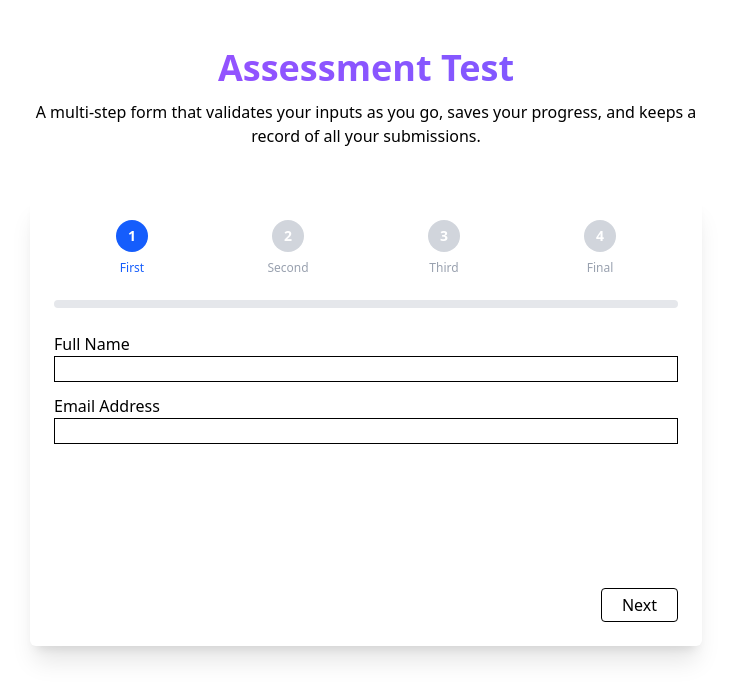
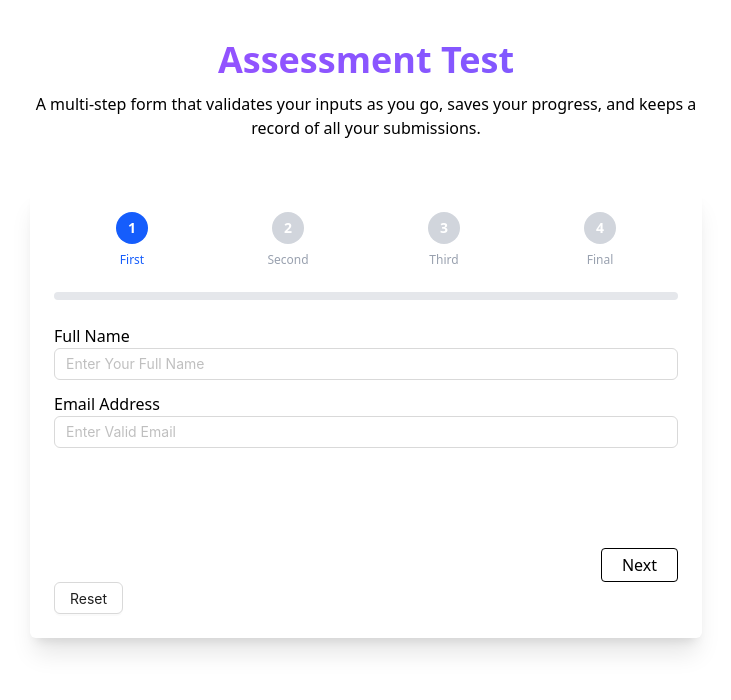
Before and after one commit to Sadi73/assessment-test, a React (Vite) app: page / in a window 1280 px wide. Shown: the top 700 px of the page, without its empty margins (274-1005 px from the left). Built offline with nearby package versions, Linux system fonts and the light colour scheme.

Commit message:
saved drafted data

```diff
--- a/src/App.tsx
+++ b/src/App.tsx
@@ -28,8 +28,8 @@ function App() {
   }, []);
 
   return (
-    <div className=''>
-      <header className="text-center my-12">
+    <div className='py-10'>
+      <header className="text-center mb-12">
         <h1 className="text-4xl font-bold mb-3 bg-gradient-to-r from-purple-500 to-indigo-500 text-transparent bg-clip-text">
           Assessment Test
         </h1>
--- a/src/components/FormRoot.tsx
+++ b/src/components/FormRoot.tsx
@@ -5,6 +5,7 @@ import SecondStep from "./steps/SecondStep";
 import ThirdStep from "./steps/ThirdStep";
 import Progressbar from "./Progressbar";
 import { getFormDataFromLocalStorage, saveFormDataToLocalStorage } from "../utils/utils";
+import { Button } from "antd";
 
 interface FormRootProps {
     onDataSaved: () => void;
@@ -28,13 +29,18 @@ export const initialValues: FormDataType = {
 
 const FormRoot: React.FC<FormRootProps> = ({ onDataSaved }) => {
     const [formData, setFormData] = useState<FormDataType>(() => {
-        return getFormDataFromLocalStorage();
+        const saved = getFormDataFromLocalStorage();
+        return saved?.data || initialValues;
     });
-    const [currentStep, setCurrentStep] = useState(1);
+
+    const [currentStep, setCurrentStep] = useState<number>(() => {
+        const saved = getFormDataFromLocalStorage();
+        return saved?.step || 1;
+    });
 
     useEffect(() => {
-        saveFormDataToLocalStorage(formData);
-      }, [formData]);
+        saveFormDataToLocalStorage(formData, currentStep);
+    }, [formData]);
 
     return (
         <div className="min-h-[450px] max-w-2xl mx-auto shadow-xl rounded-md p-6 flex flex-col">
@@ -72,6 +78,14 @@ const FormRoot: React.FC<FormRootProps> = ({ onDataSaved }) => {
                     onDataSaved={onDataSaved}
                 />
             )}
+
+            <div>
+                <Button onClick={() => {
+                    localStorage.removeItem('formData');
+                    setFormData(initialValues);
+                    setCurrentStep(1);
+                }}>Reset</Button>
+            </div>
         </div>
     );
 };
--- a/src/components/steps/FinalStep.tsx
+++ b/src/components/steps/FinalStep.tsx
@@ -21,23 +21,23 @@ const FinalStep: React.FC<FinalStepProps> = ({ formData, setFormData, setCurrent
     return (
         <div className="flex flex-col grow h-full justify-between">
             <div className="space-y-5">
-                <div className="grid grid-cols-3 border w-full gap-5">
+                <div className="grid grid-cols-3 border-b pb-3 w-full gap-5">
                     <label className="text-end">Name: </label>
                     <p className="col-span-2">{formData?.name}</p>
                 </div>
-                <div className="grid grid-cols-3 border w-full gap-5">
+                <div className="grid grid-cols-3 border-b pb-3 w-full gap-5">
                     <label className="text-end">Email: </label>
                     <p className="col-span-2">{formData?.email}</p>
                 </div>
-                <div className="grid grid-cols-3 border w-full gap-5">
+                <div className="grid grid-cols-3 border-b pb-3 w-full gap-5">
                     <label className="text-end">Address: </label>
                     <p className="col-span-2">{formData?.address}</p>
                 </div>
-                <div className="grid grid-cols-3 border w-full gap-5">
+                <div className="grid grid-cols-3 border-b pb-3 w-full gap-5">
                     <label className="text-end">Phone Number: </label>
                     <p className="col-span-2">{formData?.phoneNumber}</p>
                 </div>
-                <div className="grid grid-cols-3 border w-full gap-5">
+                <div className="grid grid-cols-3 border-b pb-3 w-full gap-5">
                     <label className="text-end">Expertise: </label>
                     <div className="col-span-2 flex flex-wrap gap-2">
                         {formData?.expertise?.map((item: string, idx: number) => (
--- a/src/components/steps/FirstStep.tsx
+++ b/src/components/steps/FirstStep.tsx
@@ -1,6 +1,7 @@
 import { Formik } from "formik";
 import { FormDataType } from "../FormRoot";
 import * as Yup from "yup";
+import { Input } from "antd";
 
 export type StepProps = {
     formData: FormDataType;
@@ -37,10 +38,11 @@ const FirstStep: React.FC<StepProps> = ({ formData, setFormData, setCurrentStep
                     <div className="space-y-3">
                         <div>
                             <label>Full Name</label>
-                            <input
+                            <Input
                                 type="text"
                                 className="border w-full"
                                 name="name"
+                                placeholder="Enter Your Full Name"
                                 onChange={(e) => {
                                     handleChange(e);
                                     setFormData({ ...formData, [e.target.name]: e.target.value });
@@ -55,10 +57,11 @@ const FirstStep: React.FC<StepProps> = ({ formData, setFormData, setCurrentStep
 
                         <div>
                             <label>Email Address</label>
-                            <input
+                            <Input
                                 type="email"
                                 className="border w-full"
                                 name="email"
+                                 placeholder="Enter Valid Email"
                                 onChange={(e) => {
                                     handleChange(e);
                                     setFormData({ ...formData, [e.target.name]: e.target.value });
@@ -72,7 +75,6 @@ const FirstStep: React.FC<StepProps> = ({ formData, setFormData, setCurrentStep
                         </div>
                     </div>
 
-                    {/* Button section */}
                     <div className="mt-auto flex justify-end">
                         <button type="submit" className="border px-5 py-1 rounded">
                             Next
--- a/src/components/steps/SecondStep.tsx
+++ b/src/components/steps/SecondStep.tsx
@@ -1,6 +1,9 @@
 import { Formik } from "formik";
 import { StepProps } from "./FirstStep";
 import * as Yup from "yup";
+import { Input } from "antd";
+
+const { TextArea } = Input;
 
 const SecondStep: React.FC<StepProps> = ({ formData, setFormData, setCurrentStep }) => {
 
@@ -31,10 +34,10 @@ const SecondStep: React.FC<StepProps> = ({ formData, setFormData, setCurrentStep
                     <div className="space-y-3">
                         <div className="">
                             <label>Enter Your Address</label>
-                            <input
-                                type="text"
+                            <TextArea rows={4}
                                 className="border w-full"
                                 name="address"
+                                placeholder="Enter Your Address"
                                 onChange={(e) => {
                                     handleChange(e);
                                     setFormData({ ...formData, [e.target.name]: e.target.value });
@@ -47,10 +50,11 @@ const SecondStep: React.FC<StepProps> = ({ formData, setFormData, setCurrentStep
 
                         <div className="">
                             <label>Enter Phone Number</label>
-                            <input
+                            <Input
                                 type="number"
                                 className="border w-full"
                                 name="phoneNumber"
+                                 placeholder="Enter Phone Number"
                                 onChange={(e) => {
                                     handleChange(e);
                                     setFormData({ ...formData, [e.target.name]: e.target.value });
--- a/src/components/steps/ThirdStep.tsx
+++ b/src/components/steps/ThirdStep.tsx
@@ -39,12 +39,12 @@ const ThirdStep: React.FC<StepProps> = ({ formData, setFormData, setCurrentStep
                 <form onSubmit={handleSubmit} className="flex flex-col grow justify-between h-full">
                     <div className="space-y-3">
                         <div>
-                            <label>Select Your Expertise</label>
+                            <label>Expertise</label>
                             <Select
                                 mode="multiple"
                                 allowClear
                                 style={{ width: '100%' }}
-                                placeholder="Please select"
+                                placeholder="Select Expertise"
                                 value={values.expertise}
                                 onChange={e => {
                                     setFieldValue('expertise', e);
--- a/src/utils/utils.ts
+++ b/src/utils/utils.ts
@@ -1,19 +1,20 @@
-import { FormDataType, initialValues } from "../components/FormRoot";
+import { FormDataType } from "../components/FormRoot";
 
 export const getSavedDataFromLocalStorage = () => {
-    const savedData = localStorage.getItem('savedData');
-    return savedData ? JSON.parse(savedData) : [];
+  const savedData = localStorage.getItem('savedData');
+  return savedData ? JSON.parse(savedData) : [];
 };
 
 export const setDataIntoLocalStorage = (newData: FormDataType[]) => {
-    localStorage.setItem('savedData', JSON.stringify(newData))
+  localStorage.setItem('savedData', JSON.stringify(newData))
 };
 
-export const saveFormDataToLocalStorage = (data: FormDataType) => {
-    localStorage.setItem('formData', JSON.stringify(data));
-  };
+export const saveFormDataToLocalStorage = (data: FormDataType, step: number) => {
+  const newFormData = { step, data };
+  localStorage.setItem('formData', JSON.stringify(newFormData));
+};
 
-  export const getFormDataFromLocalStorage = (): FormDataType => {
-    const data = localStorage.getItem('formData');
-    return data ? JSON.parse(data) : initialValues;
-  };
+export const getFormDataFromLocalStorage = (): { step: number; data: FormDataType } | null => {
+  const saved = localStorage.getItem('formData');
+  return saved ? JSON.parse(saved) : null;
+};
```
